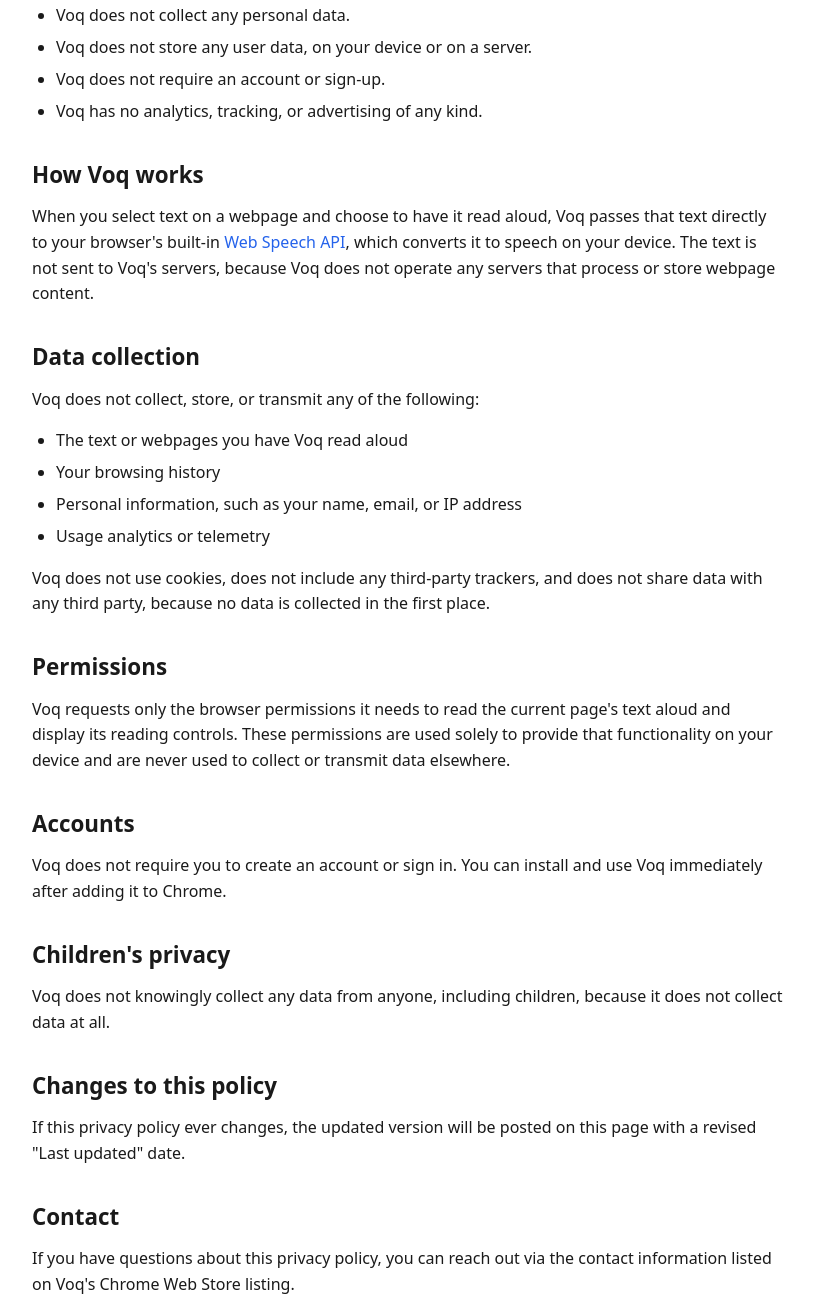
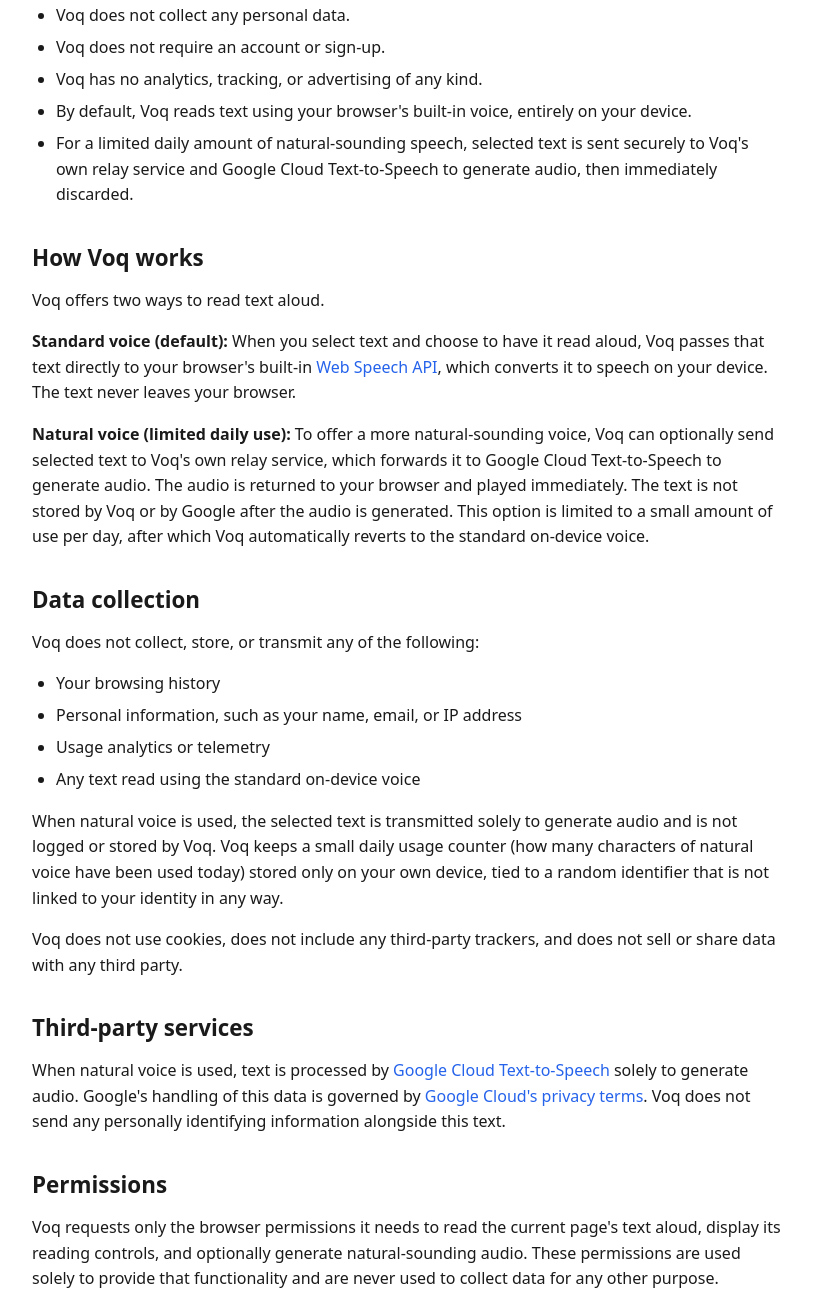
Before and after one commit to jujuj-io/voq-site, an Astro site: page /privacy in a window 1280 px wide. Shown: the part 346-1647 px from the top of the page, without its empty margins (232-1046 px from the left). Built offline with nearby package versions, Linux system fonts and the light colour scheme; Astro itself is replaced by a stand-in of ours.

Commit message:
Update privacy.astro

```diff
--- a/src/pages/privacy.astro
+++ b/src/pages/privacy.astro
@@ -1,12 +1,12 @@
 ---
 import Base from '../layouts/Base.astro';
 
-const lastUpdated = 'July 7, 2026';
+const lastUpdated = 'July 17, 2026';
 ---
 
 <Base
   title="Privacy Policy — Voq"
-  description="Voq's privacy policy: the Chrome extension reads webpage text aloud using your browser's built-in Web Speech API and does not collect, store, or transmit any user data."
+  description="Voq's privacy policy: by default Voq reads webpage text using your browser's built-in voice, with an optional limited-use natural voice powered by Google Cloud Text-to-Speech."
 >
   <div class="container">
     <article class="prose">
@@ -21,19 +21,28 @@
       <h2>Summary</h2>
       <ul>
         <li>Voq does not collect any personal data.</li>
-        <li>Voq does not store any user data, on your device or on a server.</li>
         <li>Voq does not require an account or sign-up.</li>
         <li>Voq has no analytics, tracking, or advertising of any kind.</li>
+        <li>By default, Voq reads text using your browser's built-in voice, entirely on your device.</li>
+        <li>For a limited daily amount of natural-sounding speech, selected text is sent securely to Voq's own relay service and Google Cloud Text-to-Speech to generate audio, then immediately discarded.</li>
       </ul>
 
       <h2>How Voq works</h2>
       <p>
-        When you select text on a webpage and choose to have it read aloud,
+        Voq offers two ways to read text aloud.
+      </p>
+      <p>
+        <strong>Standard voice (default):</strong> When you select text and choose to have it read aloud,
         Voq passes that text directly to your browser's built-in
         <a href="https://developer.mozilla.org/en-US/docs/Web/API/Web_Speech_API" target="_blank" rel="noopener">Web Speech API</a>,
-        which converts it to speech on your device. The text is not sent to
-        Voq's servers, because Voq does not operate any servers that process
-        or store webpage content.
+        which converts it to speech on your device. The text never leaves your browser.
+      </p>
+      <p>
+        <strong>Natural voice (limited daily use):</strong> To offer a more natural-sounding voice, Voq can
+        optionally send selected text to Voq's own relay service, which forwards it to Google Cloud
+        Text-to-Speech to generate audio. The audio is returned to your browser and played immediately.
+        The text is not stored by Voq or by Google after the audio is generated. This option is limited
+        to a small amount of use per day, after which Voq automatically reverts to the standard on-device voice.
       </p>
 
       <h2>Data collection</h2>
@@ -41,23 +50,38 @@
         Voq does not collect, store, or transmit any of the following:
       </p>
       <ul>
-        <li>The text or webpages you have Voq read aloud</li>
         <li>Your browsing history</li>
         <li>Personal information, such as your name, email, or IP address</li>
         <li>Usage analytics or telemetry</li>
+        <li>Any text read using the standard on-device voice</li>
       </ul>
       <p>
-        Voq does not use cookies, does not include any third-party trackers,
-        and does not share data with any third party, because no data is
-        collected in the first place.
+        When natural voice is used, the selected text is transmitted solely to generate audio and is
+        not logged or stored by Voq. Voq keeps a small daily usage counter (how many characters of
+        natural voice have been used today) stored only on your own device, tied to a random identifier
+        that is not linked to your identity in any way.
+      </p>
+      <p>
+        Voq does not use cookies, does not include any third-party trackers, and does not sell or
+        share data with any third party.
+      </p>
+
+      <h2>Third-party services</h2>
+      <p>
+        When natural voice is used, text is processed by
+        <a href="https://cloud.google.com/text-to-speech" target="_blank" rel="noopener">Google Cloud Text-to-Speech</a>
+        solely to generate audio. Google's handling of this data is governed by
+        <a href="https://cloud.google.com/terms/cloud-privacy-notice" target="_blank" rel="noopener">Google Cloud's privacy terms</a>.
+        Voq does not send any personally identifying information alongside this text.
       </p>
 
       <h2>Permissions</h2>
       <p>
         Voq requests only the browser permissions it needs to read the
-        current page's text aloud and display its reading controls. These
-        permissions are used solely to provide that functionality on your
-        device and are never used to collect or transmit data elsewhere.
+        current page's text aloud, display its reading controls, and
+        optionally generate natural-sounding audio. These permissions are
+        used solely to provide that functionality and are never used to
+        collect data for any other purpose.
       </p>
 
       <h2>Accounts</h2>
@@ -68,8 +92,8 @@
 
       <h2>Children's privacy</h2>
       <p>
-        Voq does not knowingly collect any data from anyone, including
-        children, because it does not collect data at all.
+        Voq does not knowingly collect any personal data from anyone,
+        including children.
       </p>
 
       <h2>Changes to this policy</h2>
```
